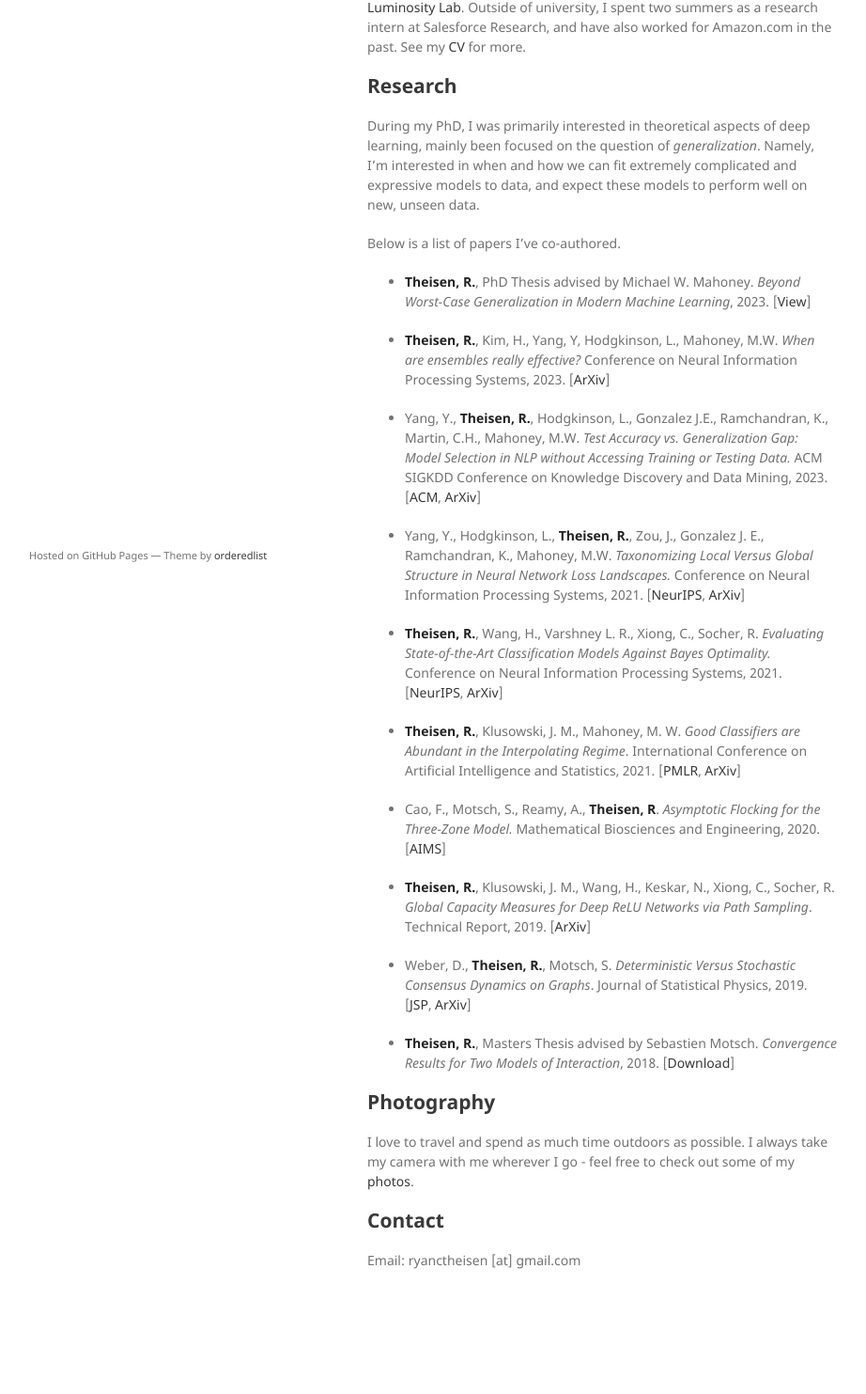
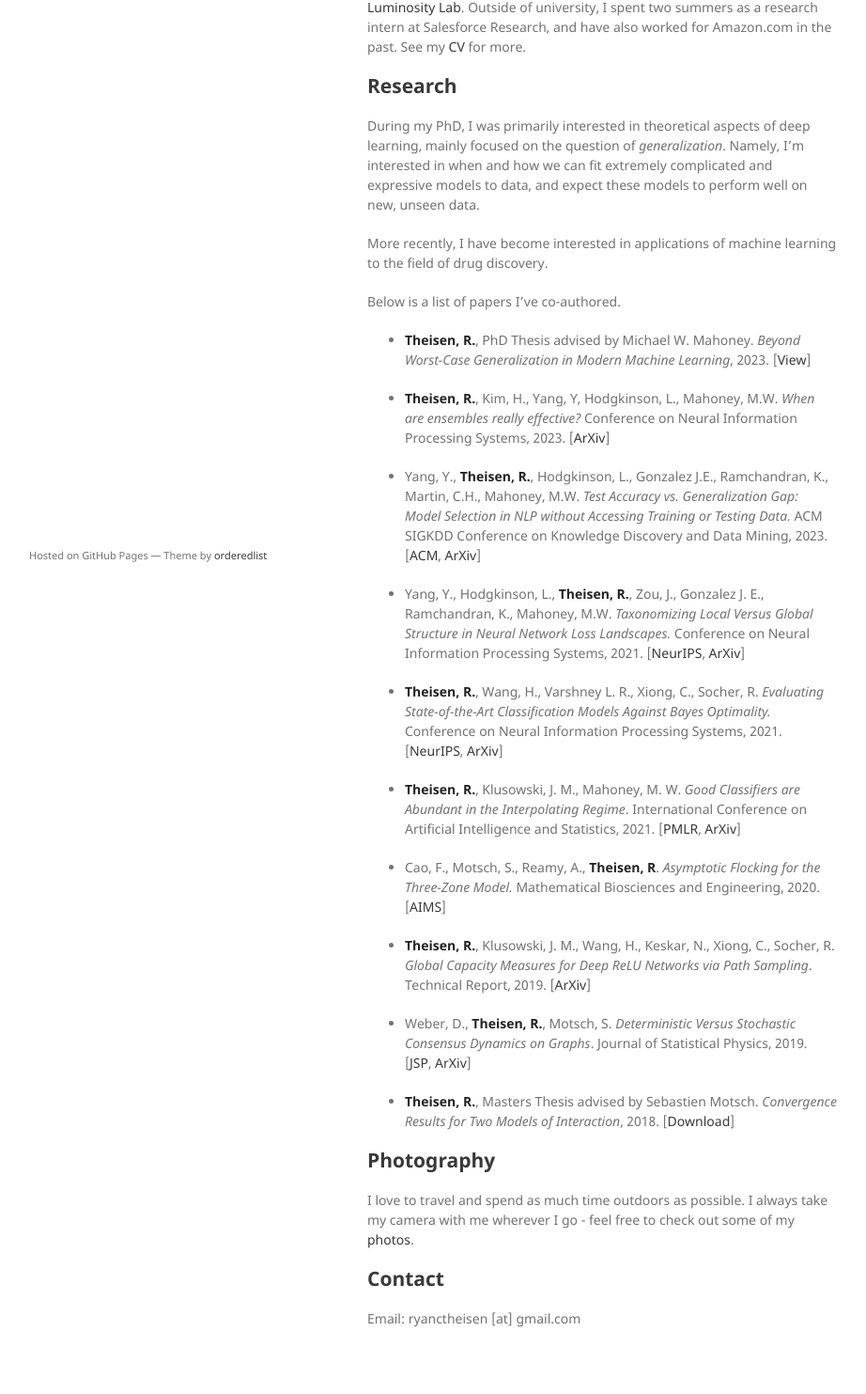
Before and after one commit to rythei/PersonalSiteWorking, a Jekyll site: the page built from index.md, in a window 1280 px wide. Shown: the part 230-1713 px from the top of the page at 94% size, without its empty margins (179-1101 px from the left). Built offline with Jekyll 4.4.1, drawn with Linux system fonts in a browser that asks for light colours; our own code applies the rules of GitHub Pages for plain Markdown files; before the commit the page ends 1651 px from its top, so only the background shows below that.

Commit message:
fix typo

```diff
--- a/index.md
+++ b/index.md
@@ -7,7 +7,9 @@ layout: default
 I am a Machine Learning Scientist at [Harmonic Discovery](https://www.harmonicdiscovery.com). I completed my PhD at UC Berkeley under [Michael Mahoney](https://www.stat.berkeley.edu/~mmahoney/), where I worked on fundamental research in machine learning. Before Berkeley, I was a student at Arizona State University, where I studied mathematics and economics, and completed a master's thesis under [Sebastien Motsch](http://seb-motsch.com/) in the mathematics department. I was also the machine learning lead in the [Luminosity Lab](https://theluminositylab.com). Outside of university, I spent two summers as a research intern at Salesforce Research, and have also worked for Amazon.com in the past. See my [CV](./assets/files/Theisen_CV_25sep2023.pdf) for more.
 
 ## Research
-During my PhD, I was primarily interested in theoretical aspects of deep learning, mainly been focused on the question of _generalization_. Namely, I'm interested in when and how we can fit extremely complicated and expressive models to data, and expect these models to perform well on new, unseen data.
+During my PhD, I was primarily interested in theoretical aspects of deep learning, mainly focused on the question of _generalization_. Namely, I'm interested in when and how we can fit extremely complicated and expressive models to data, and expect these models to perform well on new, unseen data.
+
+More recently, I have become interested in applications of machine learning to the field of drug discovery.
 
 Below is a list of papers I've co-authored.
 
```
